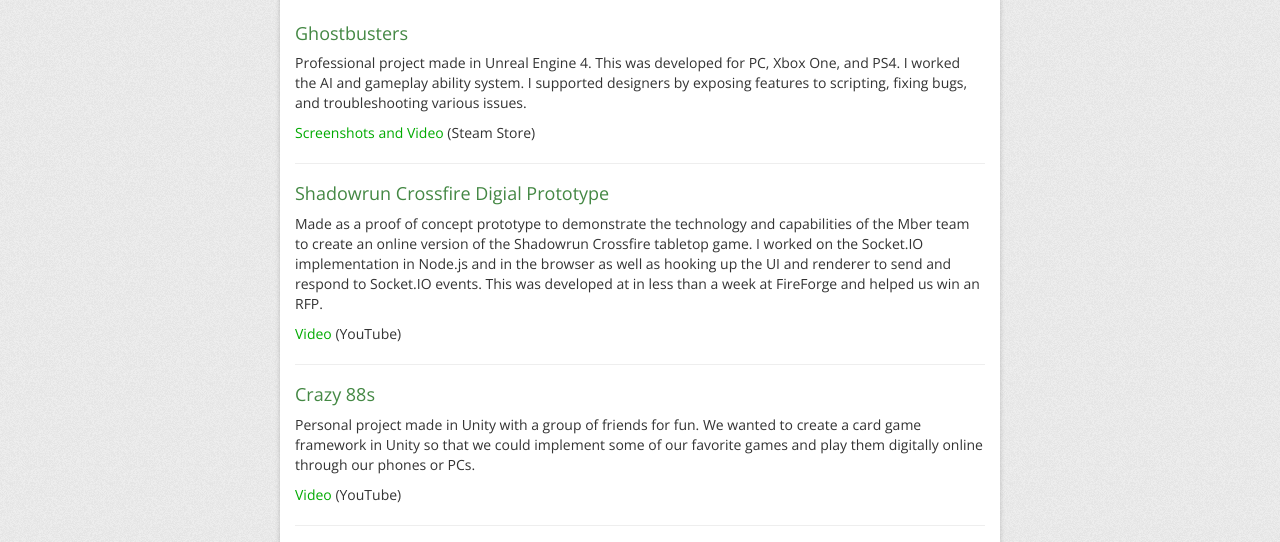
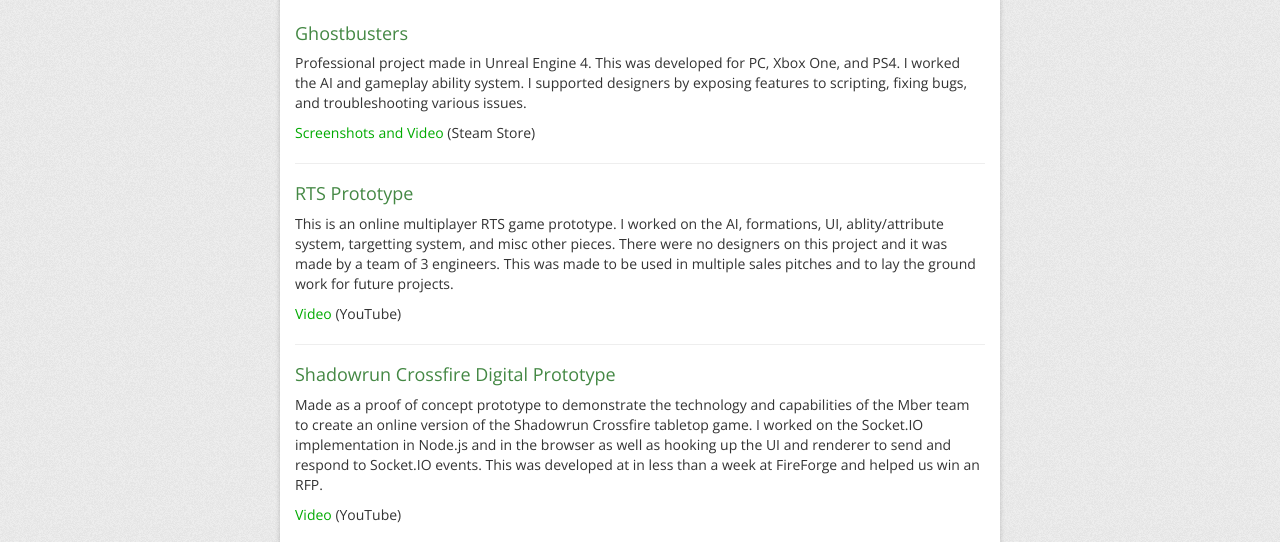
Before and after one commit to defessler/dougfessler.com, a plain HTML site: page portfolio.html in a window 1280 px wide. Shown: the part 202-744 px from the top of the page. Drawn offline with nearby package versions, Linux system fonts and the light colour scheme.

Commit message:
Updating portfolio with RTS prototype and Sticks video.

```diff
--- a/portfolio.html
+++ b/portfolio.html
@@ -64,7 +64,14 @@
 
             <hr/>
 
-            <h4>Shadowrun Crossfire Digial Prototype</h4>
+            <h4>RTS Prototype</h4>
+            <p>This is an online multiplayer RTS game prototype. I worked on the AI, formations, UI, ablity/attribute system, targetting system, and misc other pieces. There were no designers on this project and it was made by a team of 3 engineers. This was made to be used in multiple sales pitches and to lay the ground work for future projects.</p>
+
+            <a href="https://www.youtube.com/watch?v=HpZjskXGb7I" target="_blank">Video</a> <span class="additional">(YouTube)</span>
+
+            <hr/>
+
+            <h4>Shadowrun Crossfire Digital Prototype</h4>
             <p>Made as a proof of concept prototype to demonstrate the technology and capabilities of the Mber team to create an online version of the Shadowrun Crossfire tabletop game. I worked on the Socket.IO implementation in Node.js and in the browser as well as hooking up the UI and renderer to send and respond to Socket.IO events. This was developed at in less than a week at FireForge and helped us win an RFP.</p>
 
             <a href="https://www.youtube.com/watch?v=vM3ETWOIpPg" target="_blank">Video</a> <span class="additional">(YouTube)</span>
@@ -95,6 +102,8 @@
             <a href="https://drive.google.com/open?id=0By6K8w820pXxblB6cDROUW1rMGc" target="_blank">Download</a> <span class="additional">(Windows)</span>
             -
             <a href="https://drive.google.com/open?id=0By6K8w820pXxdGtPbVJ3N0pvcVE" target="_blank">Screenshot</a>
+            -
+            <a href="https://www.youtube.com/watch?v=pXYOeAT0S-Y" target="_blank">Video</a> <span class="additional">(YouTube)</span>
 
             <hr/>
 
```
